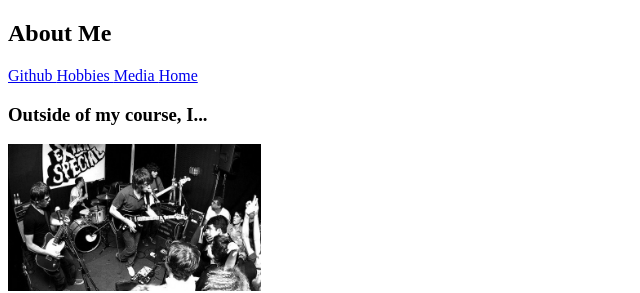
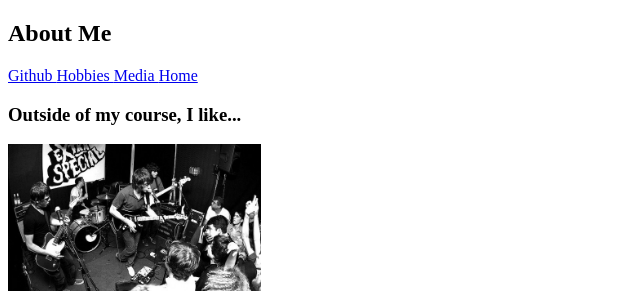
Before and after one commit to ok-open/AY2526T3-CCDEVAP-HO1-Pamintuan, a plain HTML site: page artists.html in a window 1280 px wide. Shown: the top 293 px of the page, 0-640 px from the left. Drawn offline with Linux system fonts and the light colour scheme.

Commit message:
Grammar Fix
changed "I.." to "I like...".

```diff
--- a/artists.html
+++ b/artists.html
@@ -14,7 +14,7 @@
             <a href="index.html" target="_blank"> Home </a>
         </nav>
 
-        <h3 id="hobbiestext"> Outside of my course, I...</h2>
+        <h3 id="hobbiestext"> Outside of my course, I like...</h2>
 
         <img id="artist1" src="artist1.jpg" width="20%">
         <h4>Arctic Monkeys</h4>
```
